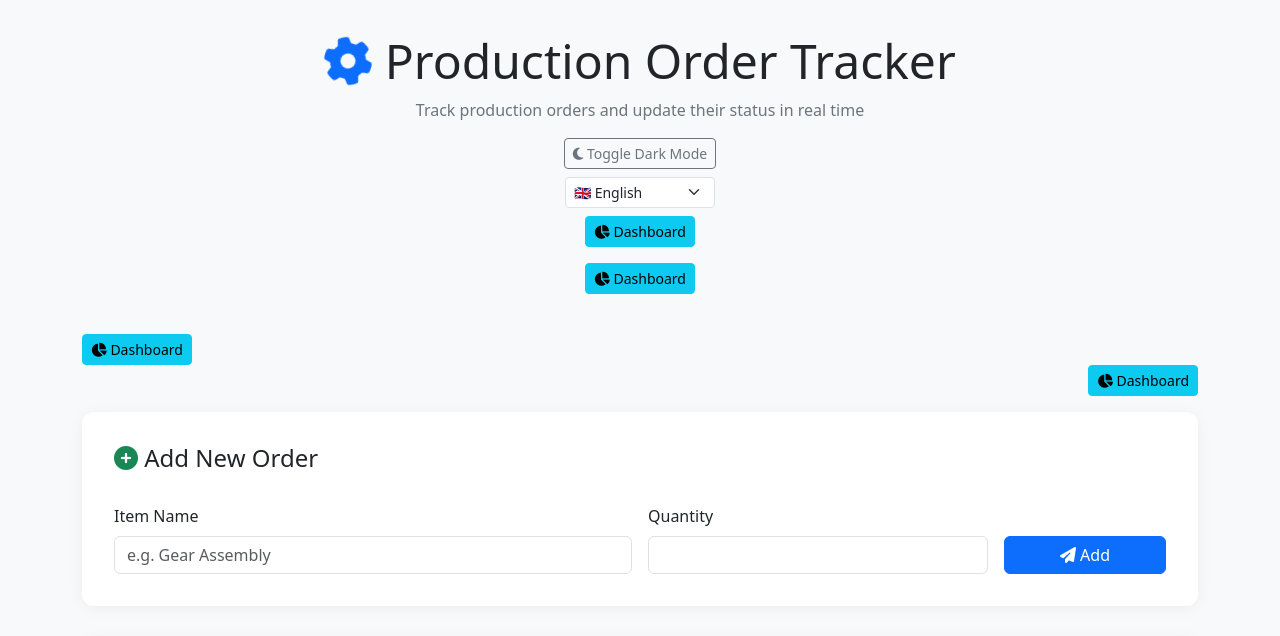
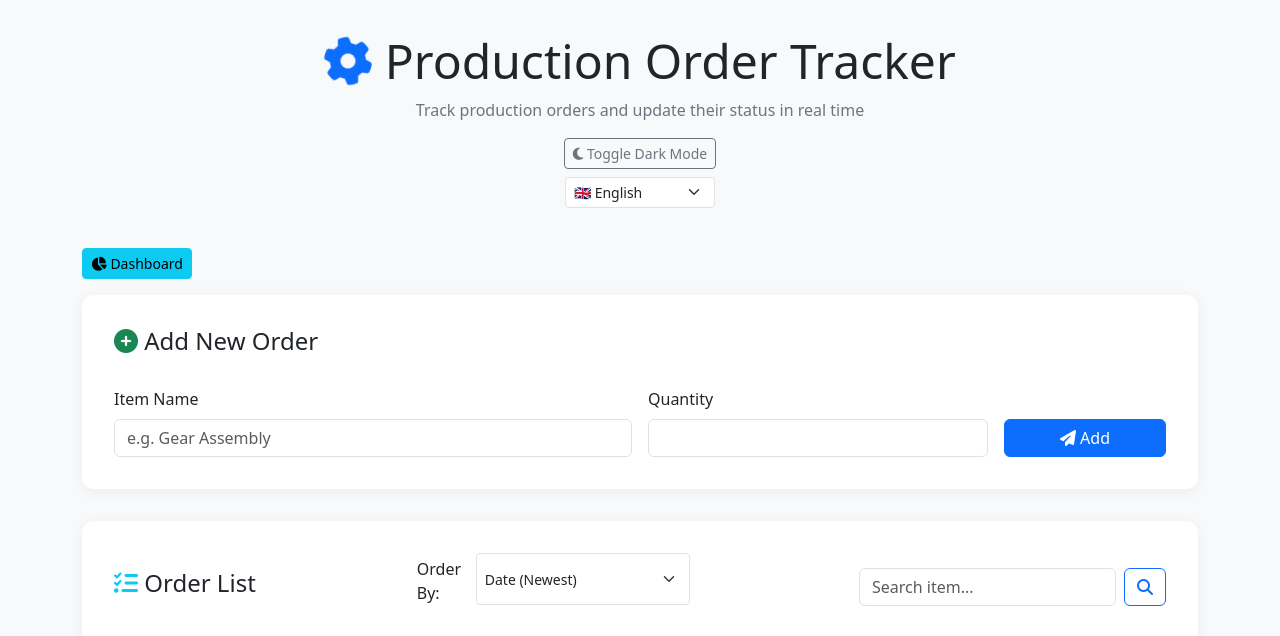
Before and after one commit to cassandrar143-arch/production-order-tracker, a Flask app: page / in a window 1280 px wide. Shown: the top 636 px of the page. Run offline with Flask 3, Linux system fonts and the light colour scheme; data comes from the database, SQL or seed files in the repository; some libraries are stand-ins or nearby versions.

Commit message:
Removed duplicate dashboard buttons

```diff
--- a/templates/index.html
+++ b/templates/index.html
@@ -151,18 +151,7 @@
                 </select>
             </form>
 
-            <div class="mb-2">
-                <a href="/dashboard" class="btn btn-info btn-sm">
-                    <i class="fa-solid fa-chart-pie"></i> Dashboard
-                </a>
-            </div>
-
-            <a href="/dashboard" class="btn btn-info btn-sm mt-2">
-                <i class="fa-solid fa-chart-pie"></i> Dashboard
-            </a>
-
         </div>
-
 
         <!-- Toast -->
         <div class="position-fixed bottom-0 end-0 p-3" style="z-index: 11">
@@ -175,16 +164,14 @@
                 </div>
             </div>
         </div>
-<a href="/dashboard" class="btn btn-info btn-sm mt-2">
-  <i class="fa-solid fa-chart-pie"></i> Dashboard
-</a>
 
-<!-- Dashboard Button -->
-<div class="mb-3 text-end">
+<!-- Dashboard Button (bottom-left) -->
+<div class="mb-3 text-start">
   <a href="/dashboard" class="btn btn-info btn-sm">
     <i class="fa-solid fa-chart-pie"></i> Dashboard
   </a>
 </div>
+
 
         <!-- Add Order Form -->
         <div class="form-section">
```
